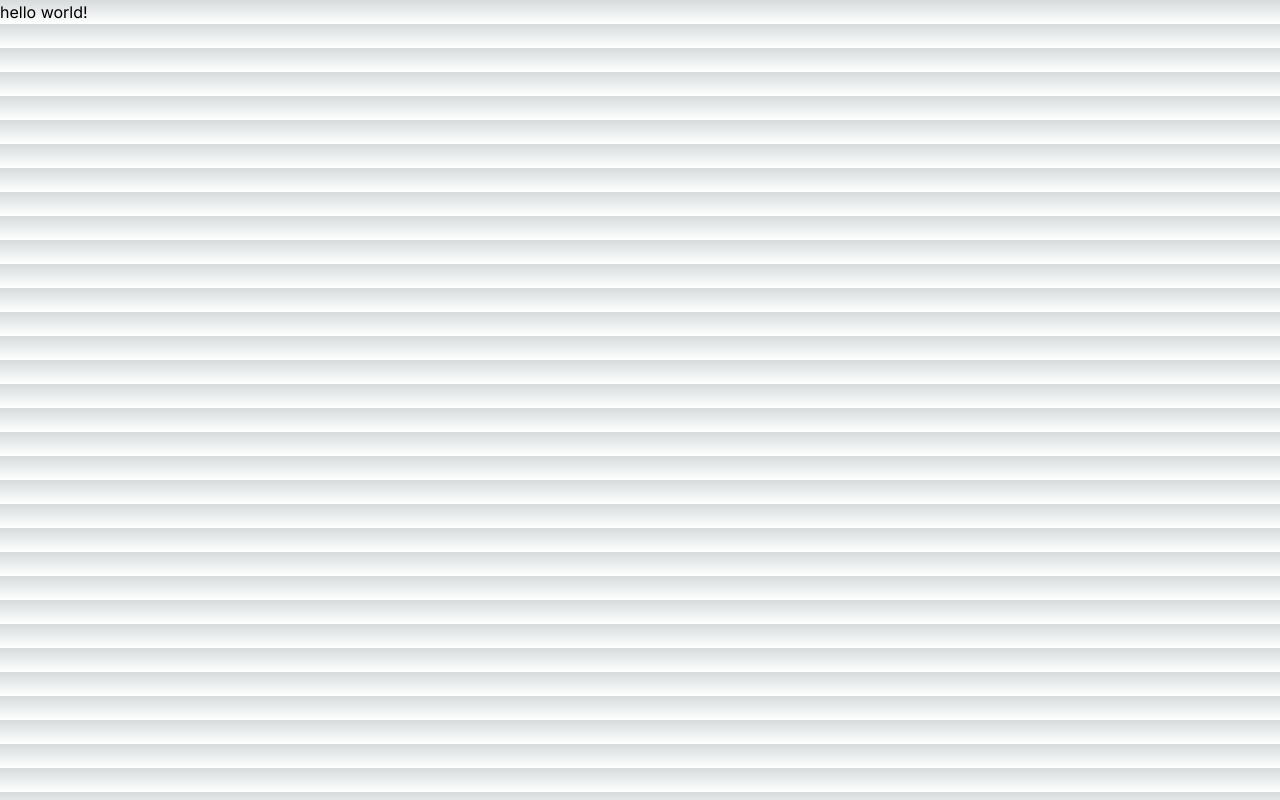
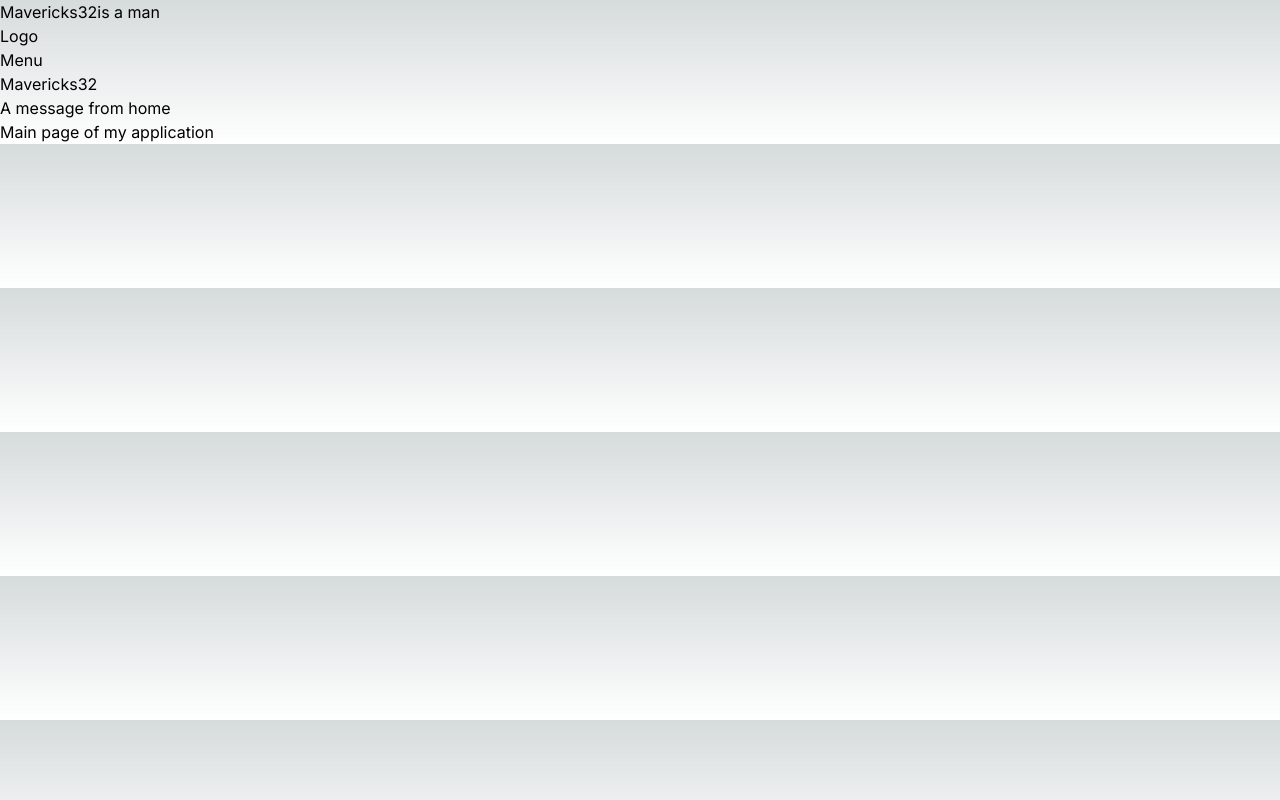
Before and after one commit to mavericks-db/nextjs14-course, a Next.js app: page / in a window 1280 px wide. Built offline with nearby package versions, Linux system fonts and the light colour scheme.

Commit message:
Components

```diff
--- /dev/null
+++ b/src/app/about/page.tsx
@@ -0,0 +1,7 @@
+export default function About() {
+    return (
+        <>
+            <h1>About</h1>
+        </>
+    )
+};
--- a/src/app/page.tsx
+++ b/src/app/page.tsx
@@ -1,9 +1,15 @@
-import Image from 'next/image'
+import Header from '@/components/Header'
 
 export default function Home() {
+  const name = "Mavericks"
   return (
+    <>
+    <Header name={name} age={32} isMan={true}>
+      <p>A message from home</p>
+    </Header>
     <main>
-      hello world!
+      Main page of my application
     </main>
+    </>
   )
 }
--- /dev/null
+++ b/src/components/Header/Logo.tsx
@@ -0,0 +1,7 @@
+export default function Logo(){
+    return (
+        <>
+        <h1>Logo</h1>
+        </>
+    )
+}
--- /dev/null
+++ b/src/components/Header/Menu.tsx
@@ -0,0 +1,11 @@
+export default function Menu(props: any) {
+    return (
+        <>
+            <h1>Menu</h1>
+            {props.name}
+            {props.age}
+            {props.isMan}
+            {props.children}
+       </>
+    )
+}
--- /dev/null
+++ b/src/components/Header/index.tsx
@@ -0,0 +1,16 @@
+'use client'
+
+import Logo from '@/components/Header/Logo'
+import Menu from '@/components/Header/Menu'
+
+export default function Header(props: any) {
+    return (
+        <>
+        {props.name}
+        {props.age}
+        {props.isMan ? 'is a man' : 'is a woman'}
+        <Logo />
+        <Menu {...props} />
+        </>
+    )
+};
```
